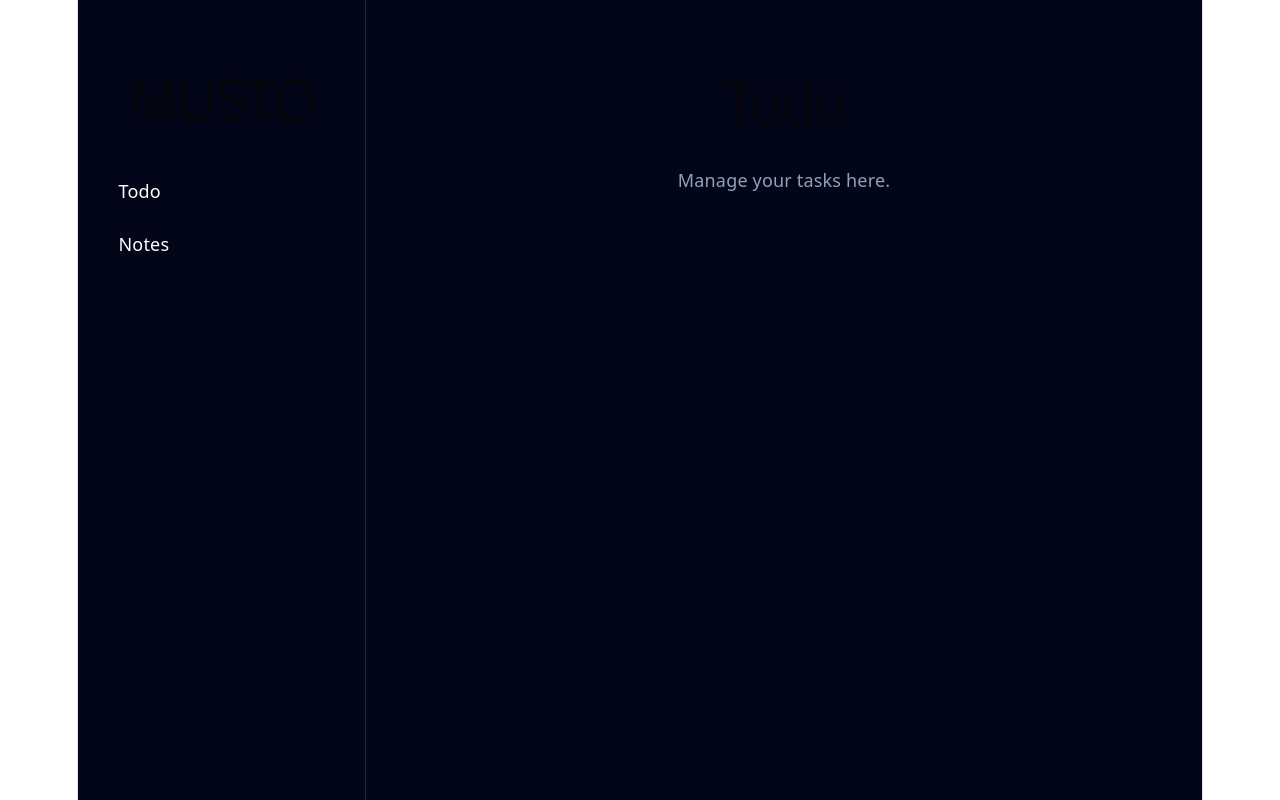
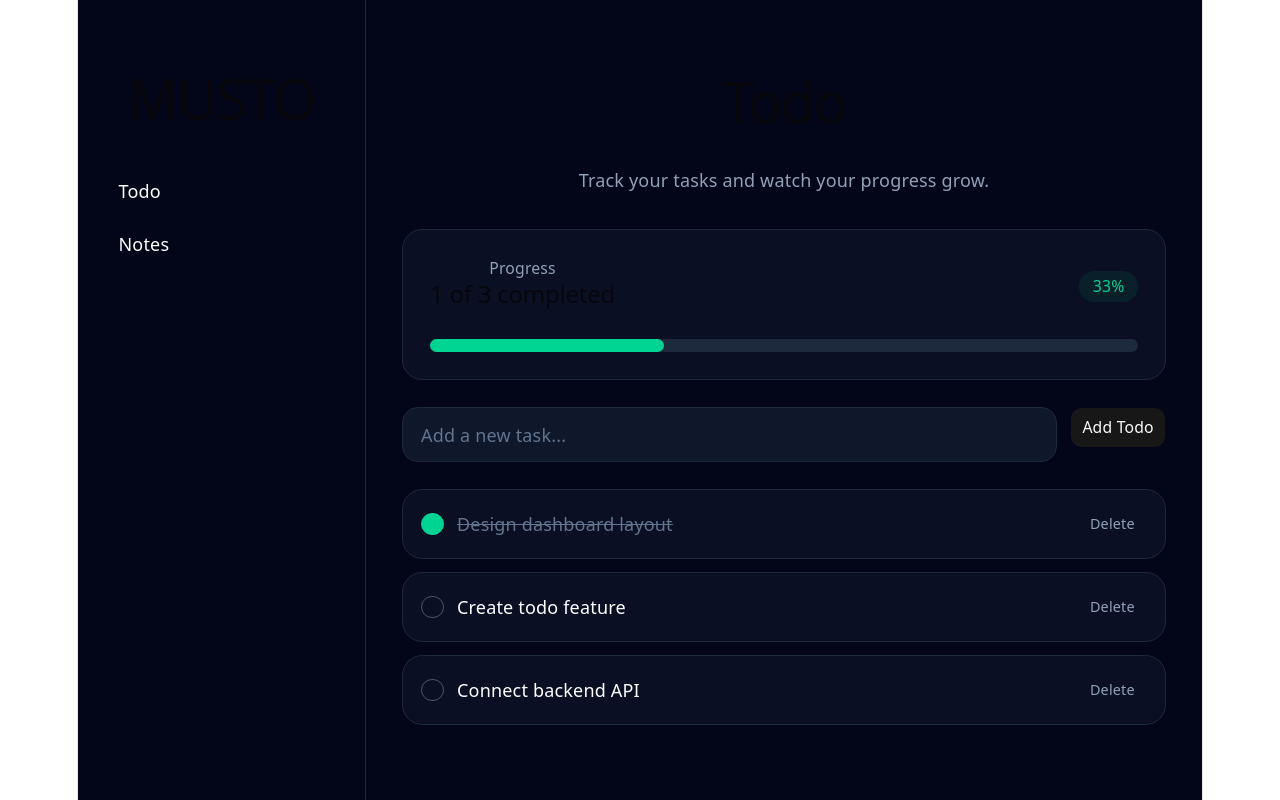
Before and after one commit to PhatLavar/MUSTO, a React (Vite) app in the folder frontend/: page / in a window 1280 px wide. Built offline with nearby package versions, Linux system fonts and the light colour scheme.

Commit message:
[FEAT] Add todo-list with local state

```diff
--- /dev/null
+++ b/frontend/src/features/todos/todo-list.tsx
@@ -0,0 +1,144 @@
+import { useMemo, useState } from "react";
+import { Button } from "@/components/ui/button";
+
+type Todo = {
+  id: string;
+  title: string;
+  isCompleted: boolean;
+};
+
+export function TodoList() {
+  const [todos, setTodos] = useState<Todo[]>([
+    { id: "1", title: "Design dashboard layout", isCompleted: true },
+    { id: "2", title: "Create todo feature", isCompleted: false },
+    { id: "3", title: "Connect backend API", isCompleted: false },
+  ]);
+
+  const [title, setTitle] = useState("");
+
+  const completedCount = todos.filter((todo) => todo.isCompleted).length;
+
+  const progress = useMemo(() => {
+    if (todos.length === 0) return 0;
+    return Math.round((completedCount / todos.length) * 100);
+  }, [completedCount, todos.length]);
+
+  function handleAddTodo() {
+    if (!title.trim()) return;
+
+    const newTodo: Todo = {
+      id: crypto.randomUUID(),
+      title: title.trim(),
+      isCompleted: false,
+    };
+
+    setTodos((currentTodos) => [newTodo, ...currentTodos]);
+    setTitle("");
+  }
+
+  function handleToggleTodo(id: string) {
+    setTodos((currentTodos) =>
+      currentTodos.map((todo) =>
+        todo.id === id
+          ? { ...todo, isCompleted: !todo.isCompleted }
+          : todo
+      )
+    );
+  }
+
+  function handleDeleteTodo(id: string) {
+    setTodos((currentTodos) =>
+      currentTodos.filter((todo) => todo.id !== id)
+    );
+  }
+
+  return (
+    <div className="max-w-3xl">
+      <div>
+        <h1 className="text-3xl font-bold">Todo</h1>
+        <p className="mt-2 text-slate-400">
+          Track your tasks and watch your progress grow.
+        </p>
+      </div>
+
+      <section className="mt-8 rounded-2xl border border-slate-800 bg-slate-900/60 p-6">
+        <div className="flex items-center justify-between">
+          <div>
+            <p className="text-sm text-slate-400">Progress</p>
+            <h2 className="mt-1 text-2xl font-semibold">
+              {completedCount} of {todos.length} completed
+            </h2>
+          </div>
+
+          <span className="rounded-full bg-emerald-500/10 px-3 py-1 text-sm text-emerald-400">
+            {progress}%
+          </span>
+        </div>
+
+        <div className="mt-5 h-3 rounded-full bg-slate-800">
+          <div
+            className="h-3 rounded-full bg-emerald-400 transition-all"
+            style={{ width: `${progress}%` }}
+          />
+        </div>
+      </section>
+
+      <section className="mt-6 flex gap-3">
+        <input
+          value={title}
+          onChange={(event) => setTitle(event.target.value)}
+          onKeyDown={(event) => {
+            if (event.key === "Enter") handleAddTodo();
+          }}
+          placeholder="Add a new task..."
+          className="flex-1 rounded-xl border border-slate-800 bg-slate-900 px-4 py-3 text-white outline-none placeholder:text-slate-500 focus:border-slate-600"
+        />
+
+        <Button size="lg" onClick={handleAddTodo}>
+          Add Todo
+        </Button>
+      </section>
+
+      <section className="mt-6 space-y-3">
+        {todos.map((todo) => (
+          <div
+            key={todo.id}
+            className="flex items-center justify-between rounded-2xl border border-slate-800 bg-slate-900/60 p-4"
+          >
+            <button
+              onClick={() => handleToggleTodo(todo.id)}
+              className="flex items-center gap-3 text-left"
+            >
+              <span
+                className={`flex h-5 w-5 items-center justify-center rounded-full border ${
+                  todo.isCompleted
+                    ? "border-emerald-400 bg-emerald-400"
+                    : "border-slate-600"
+                }`}
+              />
+
+              <span
+                className={
+                  todo.isCompleted
+                    ? "text-slate-500 line-through"
+                    : "text-white"
+                }
+              >
+                {todo.title}
+              </span>
+            </button>
+
+            <Button
+              variant="ghost"
+              size="sm"
+              onClick={() => handleDeleteTodo(todo.id)}
+              className="text-slate-400 hover:text-white"
+            >
+              Delete
+            </Button>
+          </div>
+        ))}
+      </section>
+    </div>
+  );
+}
--- a/frontend/src/pages/todo-page.tsx
+++ b/frontend/src/pages/todo-page.tsx
@@ -1,13 +1,10 @@
-import { DashboardLayout } from "@/layout/dashboard-layout";
+import { TodoList } from "@/features/todos/todo-list";
+import { DashboardLayout } from "@/layouts/dashboard-layout";
 
 export function TodoPage() {
   return (
     <DashboardLayout>
-      <h1 className="text-3xl font-bold">Todo</h1>
-
-      <p className="mt-2 text-slate-400">
-        Manage your tasks here.
-      </p>
+      <TodoList />
     </DashboardLayout>
   );
 }
```
Also changed, not shown: frontend/src/layouts/dashboard-layout.tsx (renamed from frontend/src/layout/dashboard-layout.tsx).
